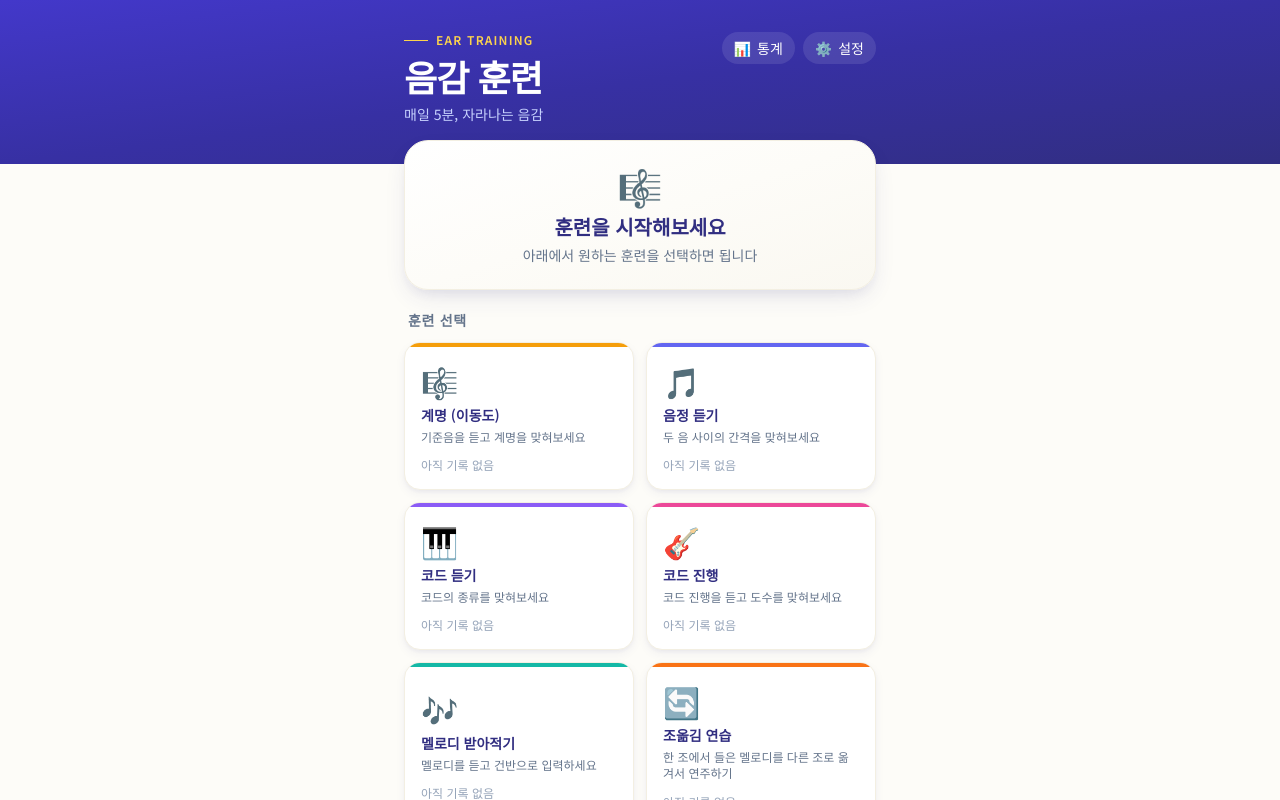
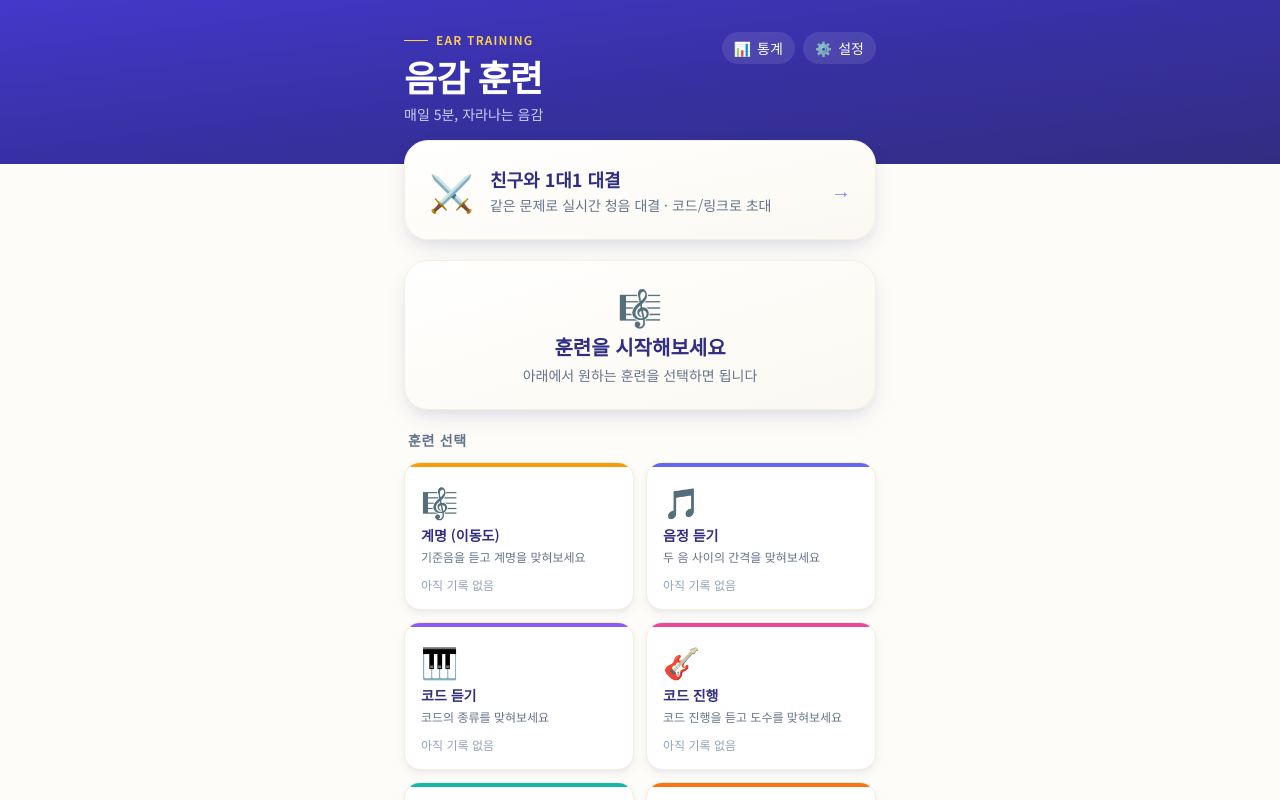
Before and after one commit to JonathanBlackDoctor/ear-trainer, a React (Vite) app: page / in a window 1280 px wide. Shown: the top 800 px of the page. Built offline with nearby package versions, Linux system fonts and the light colour scheme; a web font is replaced by a local one.

Commit message:
feat(home): 홈에 1대1 대결 진입 카드 추가

```diff
--- a/src/screens/Home/shells/HomeDefault.tsx
+++ b/src/screens/Home/shells/HomeDefault.tsx
@@ -43,6 +43,18 @@ export function HomeDefault({ data }: { data: HomeData }) {
       </header>
 
       <div className="max-w-lg mx-auto px-5 -mt-6 space-y-5">
+                <a
+          href="#/battle"
+          className="card-hero animate-slide-up flex items-center gap-4 active:scale-[0.99] transition-transform"
+          aria-label="온라인 1대1 대결 시작"
+        >
+          <div className="text-4xl" aria-hidden>⚔️</div>
+          <div className="flex-1">
+            <div className="font-display text-lg font-bold text-primary-900">친구와 1대1 대결</div>
+            <div className="text-sm text-slate-500 mt-0.5">같은 문제로 실시간 청음 대결 · 코드/링크로 초대</div>
+          </div>
+          <span className="text-primary-400 text-xl" aria-hidden>→</span>
+        </a>
         {totalXp > 0 && (
           <button
             type="button"
```
